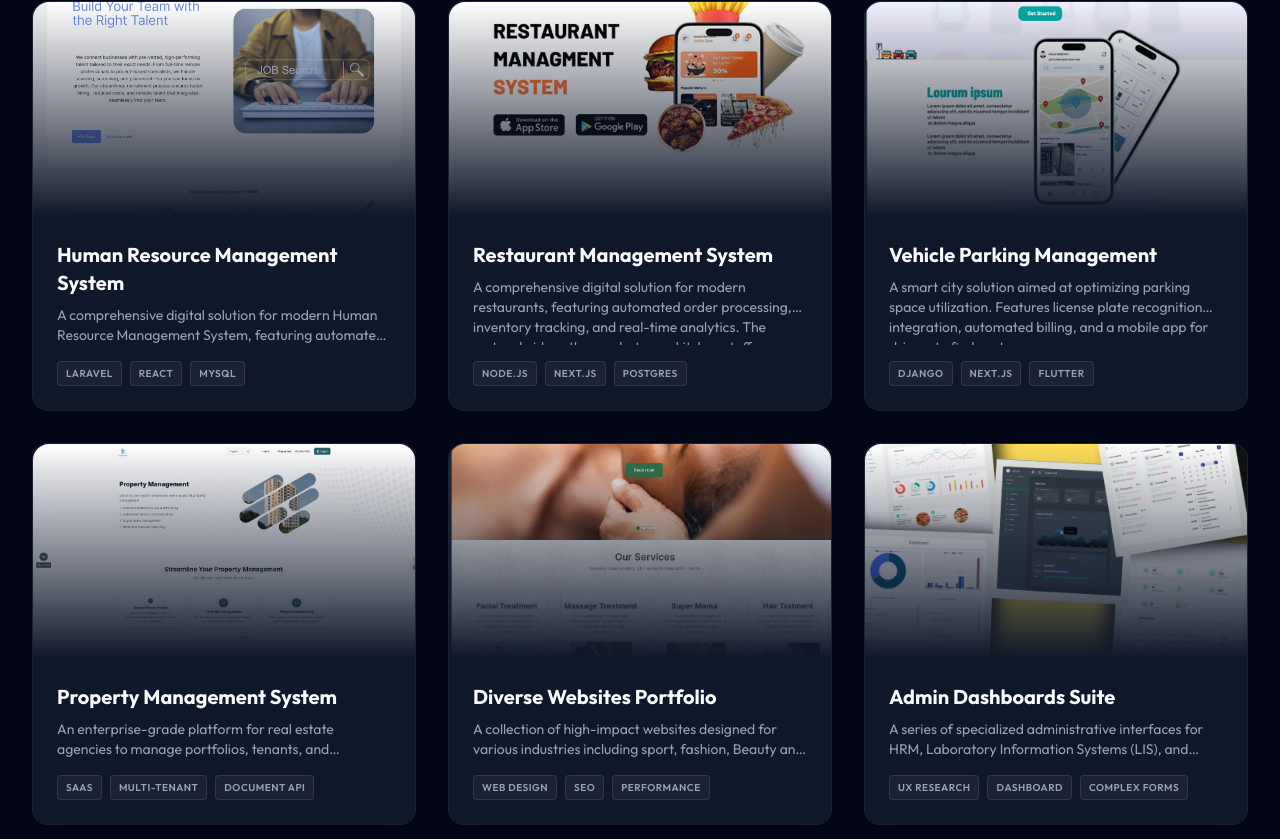
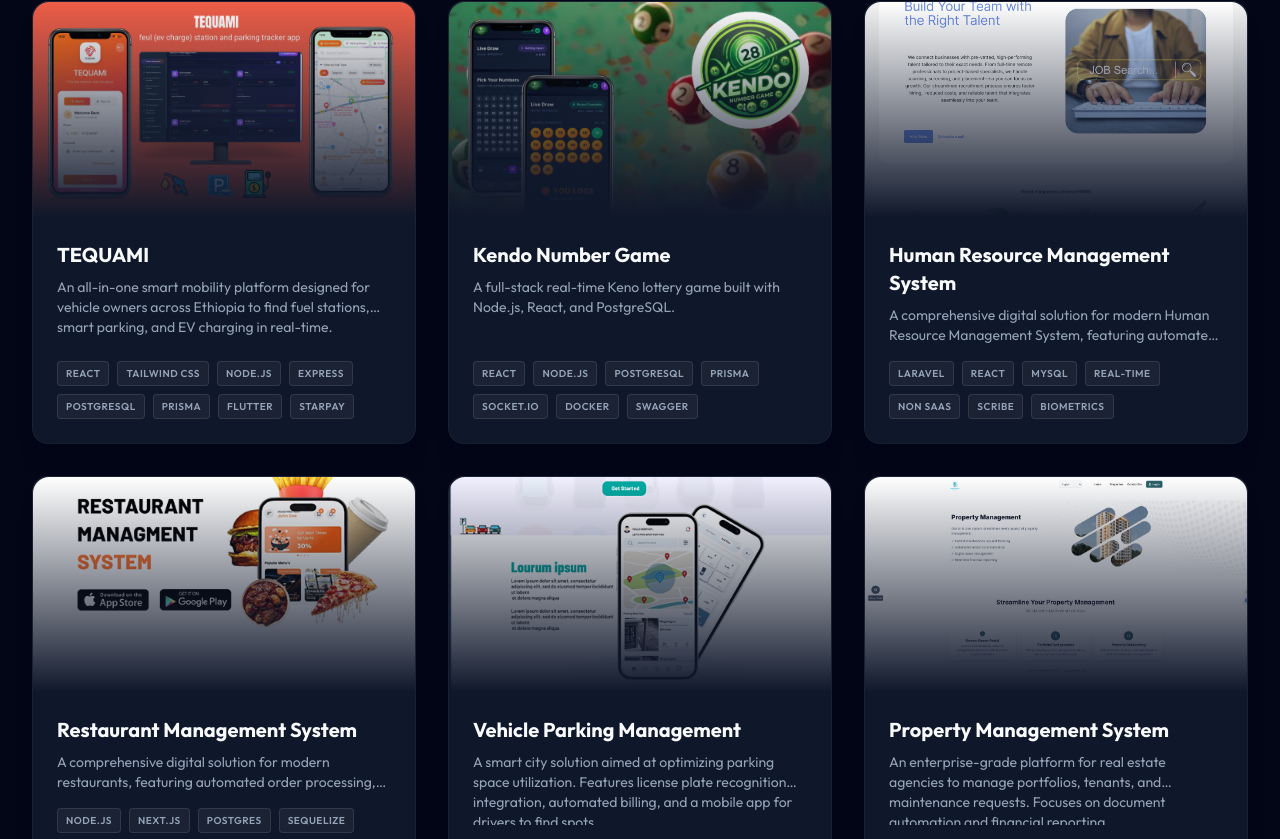
Before and after one commit to Eyuel3113/portfolio, a Next.js app: page / in a window 1280 px wide. Shown: the part 1935-2774 px from the top of the page. Built offline with nearby package versions, Linux system fonts and the light colour scheme.

Commit message:
Add new projects: TEQUAMI and Kendo Number Game with detailed descriptions and features

```diff
--- a/components/Projects.tsx
+++ b/components/Projects.tsx
@@ -12,9 +12,52 @@ import Toast from './ui/Toast';
 
 const projects = [
     {
+        title: "TEQUAMI",
+        description: "An all-in-one smart mobility platform designed for vehicle owners across Ethiopia to find fuel stations, smart parking, and EV charging in real-time.",
+        tags: ["React", "Tailwind CSS", "Node.js", "Express", "PostgreSQL", "Prisma", "Flutter", "StarPay"],
+        image: "/TEQUAMI.png",
+        repoUrl: "https://github.com",
+        demoLinks: [
+            { label: "App Download", url: "https://tequami-app-downloader.vercel.app" },
+            { label: "Dashboard", url: "https://front-lake-three.vercel.app" }
+        ],
+        details: {
+            challenge: "Providing real-time updates for fuel availability, queue lengths, and parking spaces across a city.",
+            solution: "Built a comprehensive system with a Flutter mobile app for users and a React/Tailwind dashboard for station managers, backed by Node.js and PostgreSQL for real-time data sync.",
+            features: [
+                "Find Fuel Instantly with live availability",
+                "Smart Parking Access with navigation",
+                "EV Charging Ready locations",
+                "Live Queue & Traffic Insights",
+                "Real-Time Alerts & Notifications",
+                "Subscription management via StarPay Payment Gateway",
+                "4 local languages included"
+            ]
+        }
+    },
+    {
+        title: "Kendo Number Game",
+        description: "A full-stack real-time Keno lottery game built with Node.js, React, and PostgreSQL.",
+        tags: ["React", "Node.js", "PostgreSQL", "Prisma", "Socket.IO", "Docker", "Swagger"],
+        image: "/Kendo Number Game.png",
+        demoUrl: "https://keno-game-eight.vercel.app",
+        repoUrl: "https://github.com",
+        details: {
+            challenge: "Implementing live Keno draws with real-time animation and building a secure wallet system for deposits and withdrawals.",
+            solution: "Utilized Socket.IO for real-time synchronization and developed a robust backend using Node.js, Express, and Prisma ORM to manage game logic and transactions.",
+            features: [
+                "Live Keno draws with real-time animation",
+                "Wallet system with deposit & withdraw funds",
+                "Transaction and bet history tracking",
+                "JWT authentication",
+                "Fully containerized with Docker"
+            ]
+        }
+    },
+    {
         title: "Human Resource Management System",
         description: "A comprehensive digital solution for modern Human Resource Management System, featuring automated Attendance processing, Leave Management, Payroll Processing, and Staff Performance Analytics.",
-        tags: ["Laravel", "React", "MySQL", "Real-time", "Non SAAS", "Document API"],
+        tags: ["Laravel", "React", "MySQL", "Real-time", "Non SAAS", "Scribe", "Biometrics"],
         image: "/hrm-landing.png",
         demoUrl: "https://example.com",
         repoUrl: "https://github.com",
@@ -35,7 +78,7 @@ const projects = [
     {
         title: "Restaurant Management System",
         description: "A comprehensive digital solution for modern restaurants, featuring automated order processing, inventory tracking, and real-time analytics. The system bridges the gap between kitchen staff, waitstaff, and management.",
-        tags: ["Node.js", "Next.js", "postgres", "Real-time", "Flutter", "SAAS", "ArifPay"],
+        tags: ["Node.js", "Next.js", "postgres", "Sequelize", "Real-time", "Flutter", "SAAS", "ArifPay"],
         image: "/prooject1.png",
         demoUrl: "https://restaurant-zeta-wheat.vercel.app",
         repoUrl: "https://github.com",
@@ -48,7 +91,8 @@ const projects = [
                 "Ingredient-level Inventory Tracking",
                 "Integrated With Local Payment Gatways",
                 "Staff Performance Analytics",
-                "Google Map Integrated"
+                "Google Map Integrated",
+                "Video Reel"
             ]
         }
     },
@@ -74,9 +118,12 @@ const projects = [
     {
         title: "Property Management System",
         description: "An enterprise-grade platform for real estate agencies to manage portfolios, tenants, and maintenance requests. Focuses on document automation and financial reporting.",
-        tags: ["SaaS", "Multi-tenant", "Document API"],
+        tags: ["SaaS", "Multi-tenant", "Swagger"],
         image: "/pms.PNG",
-        demoUrl: "https://astedaderpms.com/en",
+        demoLinks: [
+            { label: "Astedader Demo", url: "https://astedaderpms.com/en" },
+            { label: "Phoenixopia Demo", url: "https://front-phoenixopia.vercel.app/en" }
+        ],
         repoUrl: "https://github.com",
         details: {
             challenge: "Handling complex lease structures and generating compliant legal documents dynamically.",
--- a/components/ui/ProjectCard.tsx
+++ b/components/ui/ProjectCard.tsx
@@ -112,7 +112,7 @@ const ProjectCard = ({ project, onClick }: ProjectCardProps) => {
                         className="flex flex-wrap gap-2"
                         style={{ transform: "translateZ(25px)" }}
                     >
-                        {project.tags.slice(0, 3).map((tag: string, i: number) => (
+                        {project.tags.map((tag: string, i: number) => (
                             <span key={i} className="px-2 py-1 text-[10px] uppercase tracking-wider font-semibold rounded bg-white/5 border border-white/10 text-muted-foreground">
                                 {tag}
                             </span>
```
Also changed, not shown: public/Kendo Number Game.png (added), public/TEQUAMI.png (added).
